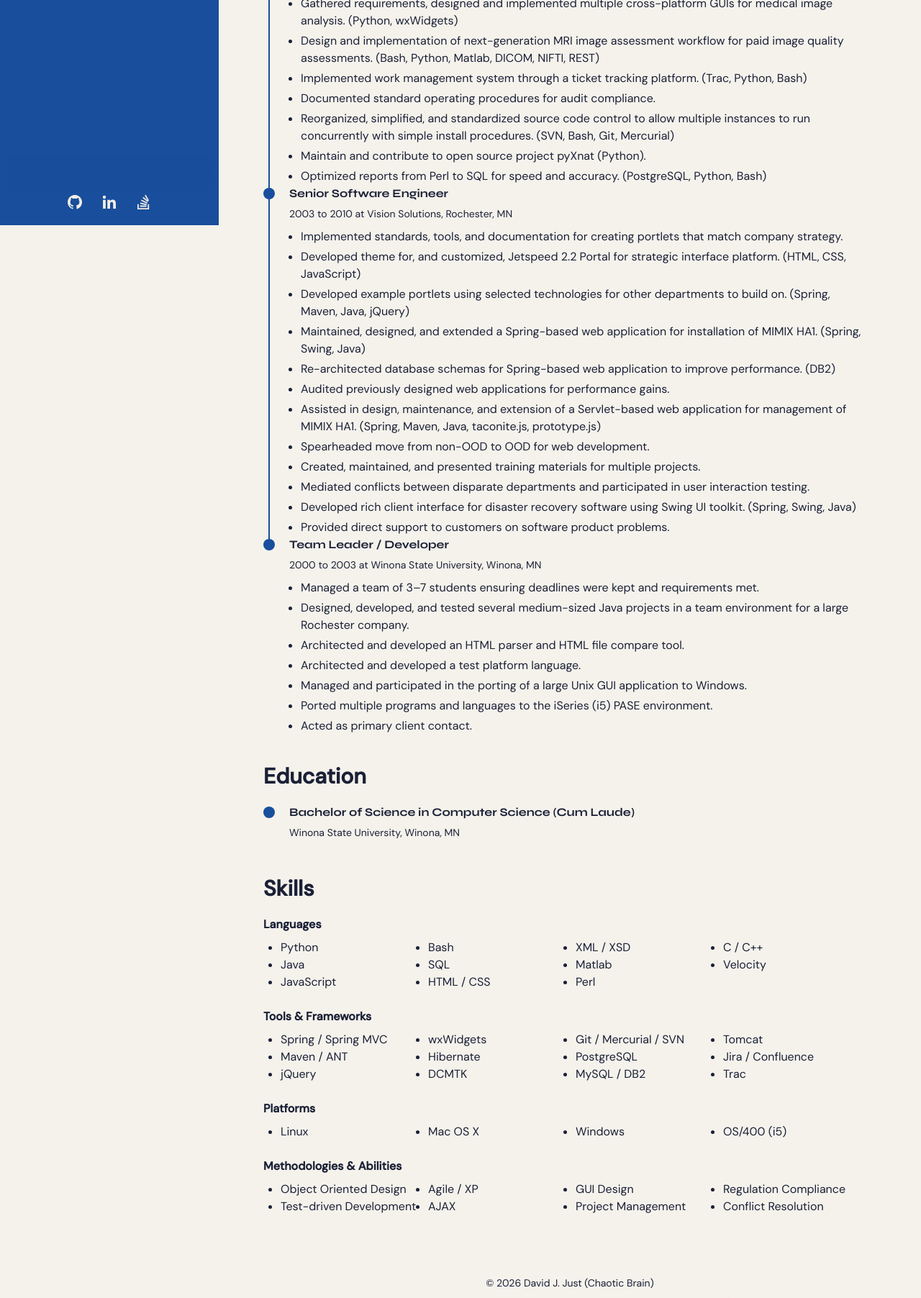
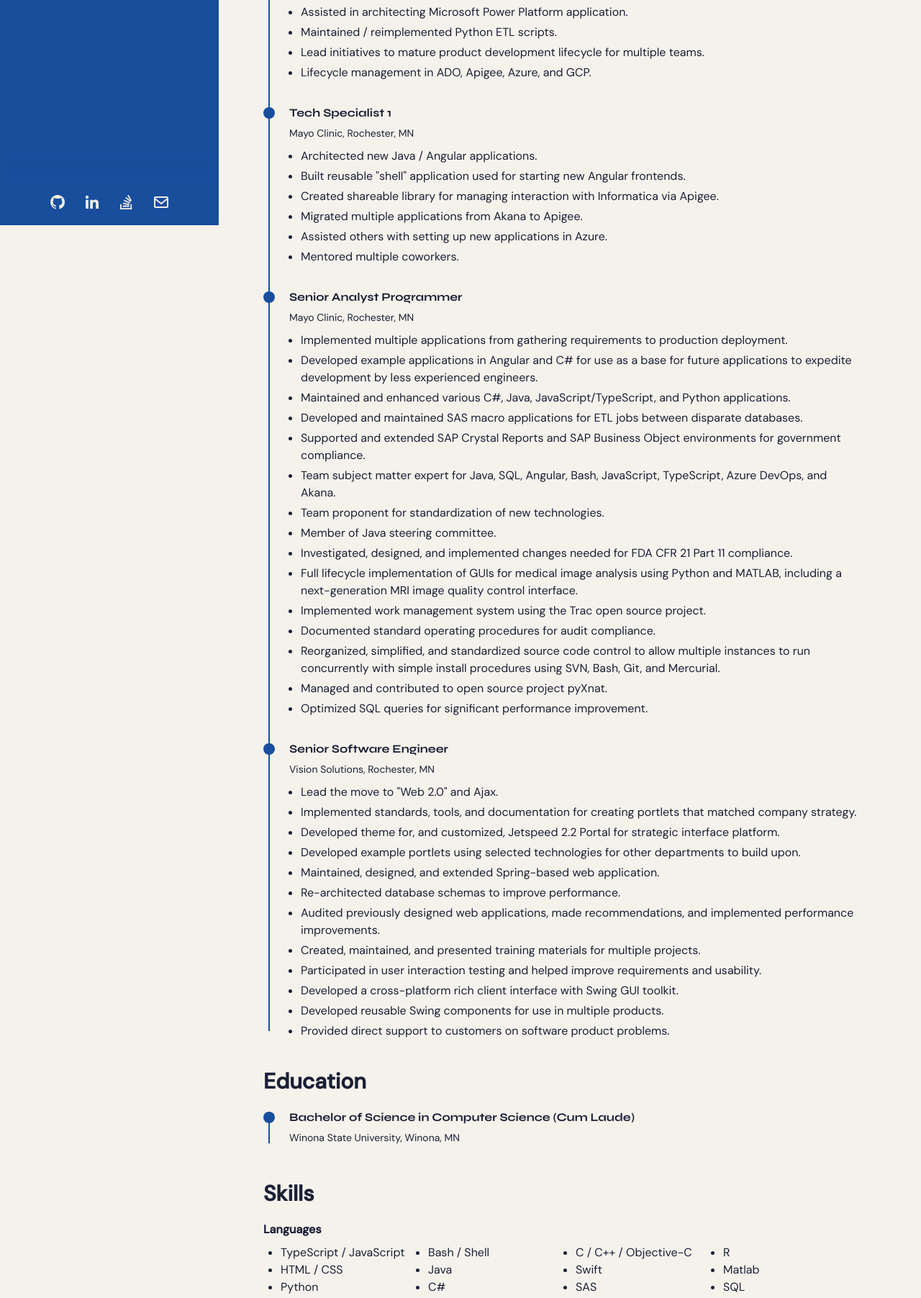
Before and after one commit to chaoticbrain/chaoticbrain.github.io, an Astro site: page /cv in a window 1280 px wide. Shown: the part 487-2291 px from the top of the page at 72% size. Built offline with nearby package versions, Linux system fonts and the light colour scheme; Astro itself is replaced by a stand-in of ours.

Commit message:
move contact to the socials section.  updated resume
I gave up trying to fix the CSS for the Contact menu item. it didn't make sense as menu anyway since it was an action.
So i moved it down to the side bar footer instead.

Updated resume to match latest version. Adjusted the spacing on the section and tweaked the timeline css to give more space between the sections.

```diff
--- a/src/components/SideBarFooter.astro
+++ b/src/components/SideBarFooter.astro
@@ -54,4 +54,21 @@
             ></path>
         </svg>
     </a>
+    <a
+        href="mailto:4chaoticbrain@gmail.com"
+        class="mx-3"
+        aria-label="Contact"
+        title="Contact"
+        referrerpolicy="no-referrer-when-downgrade"
+    >
+        <svg
+            xmlns="http://www.w3.org/2000/svg"
+            width="24"
+            height="24"
+            viewBox="0 0 24 24"
+            style="fill: currentColor;"
+            ><path d="M20 4H4c-1.103 0-2 .897-2 2v12c0 1.103.897 2 2 2h16c1.103 0 2-.897 2-2V6c0-1.103-.897-2-2-2zm0 2v.511l-8 6.223-8-6.222V6h16zM4 18V9.044l7.386 5.745a.994.994 0 0 0 1.228 0L20 9.044 20.002 18H4z"
+            ></path>
+        </svg>
+    </a>
 </div>
--- a/src/components/cv/TimeLine.astro
+++ b/src/components/cv/TimeLine.astro
@@ -5,7 +5,7 @@ const { title, subtitle } = Astro.props;
 <div class="flex">
   <div class="education__time">
     <span class="w-4 h-4 bg-primary block rounded-full mt-1"></span>
-    <span class="education__line bg-primary block h-full w-[2px] translate-x-[7px]"></span>
+    <span class="education__line bg-primary block w-[2px] translate-x-[7px] "></span>
   </div>
   <div class="experience__data bd-grid px-5">
     <h3 class="font-semibold mb-1">{title}</h3>
--- a/src/pages/cv.astro
+++ b/src/pages/cv.astro
@@ -5,12 +5,12 @@ import TimeLineElement from "../components/cv/TimeLine.astro";
 
 <BaseLayout title="CV" sideBarActiveItemID="cv">
   <div class="mb-5">
-    <div class="text-3xl w-full font-bold">Profile</div>
+    <div class="text-3xl w-full font-bold">CV / Resume</div>
   </div>
 
   <div class="mb-10 text-justify">
-    Passionate software developer with 15+ years of experience across a wide variety of development areas.
-    Current specialties include DICOM image management, cross-platform Python, and web application development.
+    Well rounded and passionate full stack Software Creator with the ability to adapt and learn
+    whatever skills are needed to create the best product possible for the customer.
   </div>
 
   <div class="mb-5">
@@ -19,53 +19,74 @@ import TimeLineElement from "../components/cv/TimeLine.astro";
 
   <div class="time-line-container mb-10">
     <TimeLineElement
-      title="Senior Analyst Programmer"
-      subtitle="2010 to Present at Mayo Clinic, Rochester, MN"
+      title="Senior Software Engineer"
+      subtitle="Mayo Clinic, Rochester, MN"
     >
       <ul class="list-disc ml-4 mt-1 space-y-1">
-        <li>Researched, architected, implemented and extended the next-generation research data (DICOM, NIFTI) store using XNAT open source web application — currently used for three FDA drug studies and multiple natural aging studies. (Java, JavaScript, HTML, CSS, XML, XSD, PostgreSQL, Tomcat, Linux, Spring, Maven)</li>
-        <li>Responsible for investigation, design, and implementation of changes needed for FDA CFR 21 Part 11 compliance.</li>
-        <li>Implemented GUI for an in-house MRI image viewer and analysis tool, streamlining the tracking of medical findings across longitudinal studies. (Matlab, XML, REST)</li>
-        <li>Gathered requirements, designed and implemented multiple cross-platform GUIs for medical image analysis. (Python, wxWidgets)</li>
-        <li>Design and implementation of next-generation MRI image assessment workflow for paid image quality assessments. (Bash, Python, Matlab, DICOM, NIFTI, REST)</li>
-        <li>Implemented work management system through a ticket tracking platform. (Trac, Python, Bash)</li>
+        <li>Implemented POC AI Agents to investigate and validate AI platforms for alignment to Enterprise Architecture.</li>
+        <li>Refined documentation for decision enabler for AI Platforms.</li>
+        <li>Developed AI based backend APIs using Python.</li>
+        <li>Pod lead for local and overseas React UI dev team.</li>
+        <li>User Experience designer and architect.</li>
+        <li>Maintained and enhanced multiple web apps.</li>
+        <li>Assisted in architecting Microsoft Power Platform application.</li>
+        <li>Maintained / reimplemented Python ETL scripts.</li>
+        <li>Lead initiatives to mature product development lifecycle for multiple teams.</li>
+        <li>Lifecycle management in ADO, Apigee, Azure, and GCP.</li>
+      </ul>
+    </TimeLineElement>
+    <TimeLineElement
+      title="Tech Specialist 1"
+      subtitle="Mayo Clinic, Rochester, MN"
+    >
+      <ul class="list-disc ml-4 mt-1 space-y-1">
+        <li>Architected new Java / Angular applications.</li>
+        <li>Built reusable "shell" application used for starting new Angular frontends.</li>
+        <li>Created shareable library for managing interaction with Informatica via Apigee.</li>
+        <li>Migrated multiple applications from Akana to Apigee.</li>
+        <li>Assisted others with setting up new applications in Azure.</li>
+        <li>Mentored multiple coworkers.</li>
+      </ul>
+    </TimeLineElement>
+    <TimeLineElement
+      title="Senior Analyst Programmer"
+      subtitle="Mayo Clinic, Rochester, MN"
+    >
+      <ul class="list-disc ml-4 mt-1 space-y-1">
+        <li>Implemented multiple applications from gathering requirements to production deployment.</li>
+        <li>Developed example applications in Angular and C# for use as a base for future applications to expedite development by less experienced engineers.</li>
+        <li>Maintained and enhanced various C#, Java, JavaScript/TypeScript, and Python applications.</li>
+        <li>Developed and maintained SAS macro applications for ETL jobs between disparate databases.</li>
+        <li>Supported and extended SAP Crystal Reports and SAP Business Object environments for government compliance.</li>
+        <li>Team subject matter expert for Java, SQL, Angular, Bash, JavaScript, TypeScript, Azure DevOps, and Akana.</li>
+        <li>Team proponent for standardization of new technologies.</li>
+        <li>Member of Java steering committee.</li>
+        <li>Investigated, designed, and implemented changes needed for FDA CFR 21 Part 11 compliance.</li>
+        <li>Full lifecycle implementation of GUIs for medical image analysis using Python and MATLAB, including a next-generation MRI image quality control interface.</li>
+        <li>Implemented work management system using the Trac open source project.</li>
         <li>Documented standard operating procedures for audit compliance.</li>
-        <li>Reorganized, simplified, and standardized source code control to allow multiple instances to run concurrently with simple install procedures. (SVN, Bash, Git, Mercurial)</li>
-        <li>Maintain and contribute to open source project pyXnat (Python).</li>
-        <li>Optimized reports from Perl to SQL for speed and accuracy. (PostgreSQL, Python, Bash)</li>
+        <li>Reorganized, simplified, and standardized source code control to allow multiple instances to run concurrently with simple install procedures using SVN, Bash, Git, and Mercurial.</li>
+        <li>Managed and contributed to open source project pyXnat.</li>
+        <li>Optimized SQL queries for significant performance improvement.</li>
       </ul>
     </TimeLineElement>
     <TimeLineElement
       title="Senior Software Engineer"
-      subtitle="2003 to 2010 at Vision Solutions, Rochester, MN"
+      subtitle="Vision Solutions, Rochester, MN"
     >
       <ul class="list-disc ml-4 mt-1 space-y-1">
-        <li>Implemented standards, tools, and documentation for creating portlets that match company strategy.</li>
-        <li>Developed theme for, and customized, Jetspeed 2.2 Portal for strategic interface platform. (HTML, CSS, JavaScript)</li>
-        <li>Developed example portlets using selected technologies for other departments to build on. (Spring, Maven, Java, jQuery)</li>
-        <li>Maintained, designed, and extended a Spring-based web application for installation of MIMIX HA1. (Spring, Swing, Java)</li>
-        <li>Re-architected database schemas for Spring-based web application to improve performance. (DB2)</li>
-        <li>Audited previously designed web applications for performance gains.</li>
-        <li>Assisted in design, maintenance, and extension of a Servlet-based web application for management of MIMIX HA1. (Spring, Maven, Java, taconite.js, prototype.js)</li>
-        <li>Spearheaded move from non-OOD to OOD for web development.</li>
+        <li>Lead the move to "Web 2.0" and Ajax.</li>
+        <li>Implemented standards, tools, and documentation for creating portlets that matched company strategy.</li>
+        <li>Developed theme for, and customized, Jetspeed 2.2 Portal for strategic interface platform.</li>
+        <li>Developed example portlets using selected technologies for other departments to build upon.</li>
+        <li>Maintained, designed, and extended Spring-based web application.</li>
+        <li>Re-architected database schemas to improve performance.</li>
+        <li>Audited previously designed web applications, made recommendations, and implemented performance improvements.</li>
         <li>Created, maintained, and presented training materials for multiple projects.</li>
-        <li>Mediated conflicts between disparate departments and participated in user interaction testing.</li>
-        <li>Developed rich client interface for disaster recovery software using Swing UI toolkit. (Spring, Swing, Java)</li>
+        <li>Participated in user interaction testing and helped improve requirements and usability.</li>
+        <li>Developed a cross-platform rich client interface with Swing GUI toolkit.</li>
+        <li>Developed reusable Swing components for use in multiple products.</li>
         <li>Provided direct support to customers on software product problems.</li>
-      </ul>
-    </TimeLineElement>
-    <TimeLineElement
-      title="Team Leader / Developer"
-      subtitle="2000 to 2003 at Winona State University, Winona, MN"
-    >
-      <ul class="list-disc ml-4 mt-1 space-y-1">
-        <li>Managed a team of 3–7 students ensuring deadlines were kept and requirements met.</li>
-        <li>Designed, developed, and tested several medium-sized Java projects in a team environment for a large Rochester company.</li>
-        <li>Architected and developed an HTML parser and HTML file compare tool.</li>
-        <li>Architected and developed a test platform language.</li>
-        <li>Managed and participated in the porting of a large Unix GUI application to Windows.</li>
-        <li>Ported multiple programs and languages to the iSeries (i5) PASE environment.</li>
-        <li>Acted as primary client contact.</li>
       </ul>
     </TimeLineElement>
   </div>
@@ -88,50 +109,52 @@ import TimeLineElement from "../components/cv/TimeLine.astro";
   <div class="mb-5">
     <div class="font-semibold mb-2">Languages</div>
     <ul class="list-disc md:columns-4 columns-2 mx-6 mb-6">
+      <li>TypeScript / JavaScript</li>
+      <li>HTML / CSS</li>
       <li>Python</li>
+      <li>Bash / Shell</li>
       <li>Java</li>
-      <li>JavaScript</li>
-      <li>Bash</li>
+      <li>C#</li>
+      <li>C / C++ / Objective-C</li>
+      <li>Swift</li>
+      <li>SAS</li>
+      <li>R</li>
+      <li>Matlab</li>
       <li>SQL</li>
-      <li>HTML / CSS</li>
-      <li>XML / XSD</li>
-      <li>Matlab</li>
-      <li>Perl</li>
-      <li>C / C++</li>
-      <li>Velocity</li>
     </ul>
-    <div class="font-semibold mb-2">Tools &amp; Frameworks</div>
+    <div class="font-semibold mb-2">Frameworks &amp; Libraries</div>
     <ul class="list-disc md:columns-4 columns-2 mx-6 mb-6">
-      <li>Spring / Spring MVC</li>
-      <li>Maven / ANT</li>
-      <li>jQuery</li>
-      <li>wxWidgets</li>
-      <li>Hibernate</li>
-      <li>DCMTK</li>
-      <li>Git / Mercurial / SVN</li>
+      <li>React</li>
+      <li>Astro</li>
+      <li>Vue</li>
+      <li>Angular</li>
+      <li>Redux</li>
+      <li>Pandas / NumPy</li>
+      <li>AI / LangChain</li>
+      <li>WxWidgets</li>
+      <li>Gtk</li>
+      <li>OAuth</li>
+    </ul>
+    <div class="font-semibold mb-2">Tools &amp; Platforms</div>
+    <ul class="list-disc md:columns-4 columns-2 mx-6 mb-6">
+      <li>Docker</li>
+      <li>Node</li>
+      <li>Bun</li>
+      <li>Claude Code / OpenCode</li>
+      <li>Azure DevOps</li>
+      <li>Google Cloud</li>
+      <li>SharePoint</li>
+      <li>Crystal Reports</li>
+      <li>SAP BOXI / BODS</li>
       <li>PostgreSQL</li>
-      <li>MySQL / DB2</li>
-      <li>Tomcat</li>
-      <li>Jira / Confluence</li>
+      <li>MongoDB</li>
+      <li>Firebase</li>
+      <li>BigQuery</li>
+      <li>Git / SVN</li>
       <li>Trac</li>
-    </ul>
-    <div class="font-semibold mb-2">Platforms</div>
-    <ul class="list-disc md:columns-4 columns-2 mx-6 mb-6">
-      <li>Linux</li>
-      <li>Mac OS X</li>
-      <li>Windows</li>
-      <li>OS/400 (i5)</li>
-    </ul>
-    <div class="font-semibold mb-2">Methodologies &amp; Abilities</div>
-    <ul class="list-disc md:columns-4 columns-2 mx-6">
-      <li>Object Oriented Design</li>
-      <li>Test-driven Development</li>
-      <li>Agile / XP</li>
-      <li>AJAX</li>
-      <li>GUI Design</li>
-      <li>Project Management</li>
-      <li>Regulation Compliance</li>
-      <li>Conflict Resolution</li>
+      <li>Balsamiq Mockups</li>
+      <li>Figma</li>
+      <li>Lucid Chart</li>
     </ul>
   </div>
 </BaseLayout>
--- a/src/styles/global.css
+++ b/src/styles/global.css
@@ -1,6 +1,18 @@
 /* Timeline — hide line on last item */
-.time-line-container>div:last-child .education__time>.education__line {
-    display: none;
+/*.time-line-container>div:last-child .education__time>.education__line {*/
+/*    display: none;*/
+/*}*/
+.time-line-container{
+    >div:not(:first-child) {
+        padding-top: 2rem;
+    }
+
+    >div:not(:last-child) .education__time>.education__line{
+        height: calc(100% + 2rem);
+    }
+    >div:last-child .education__time>.education__line{
+        height: calc(100% - 2rem);
+    }
 }
 
 /* ─── Typography ────────────────────────────────────────────────────── */
```
Also changed, not shown: src/components/SideBarMenu.astro (+0 -8 lines).
